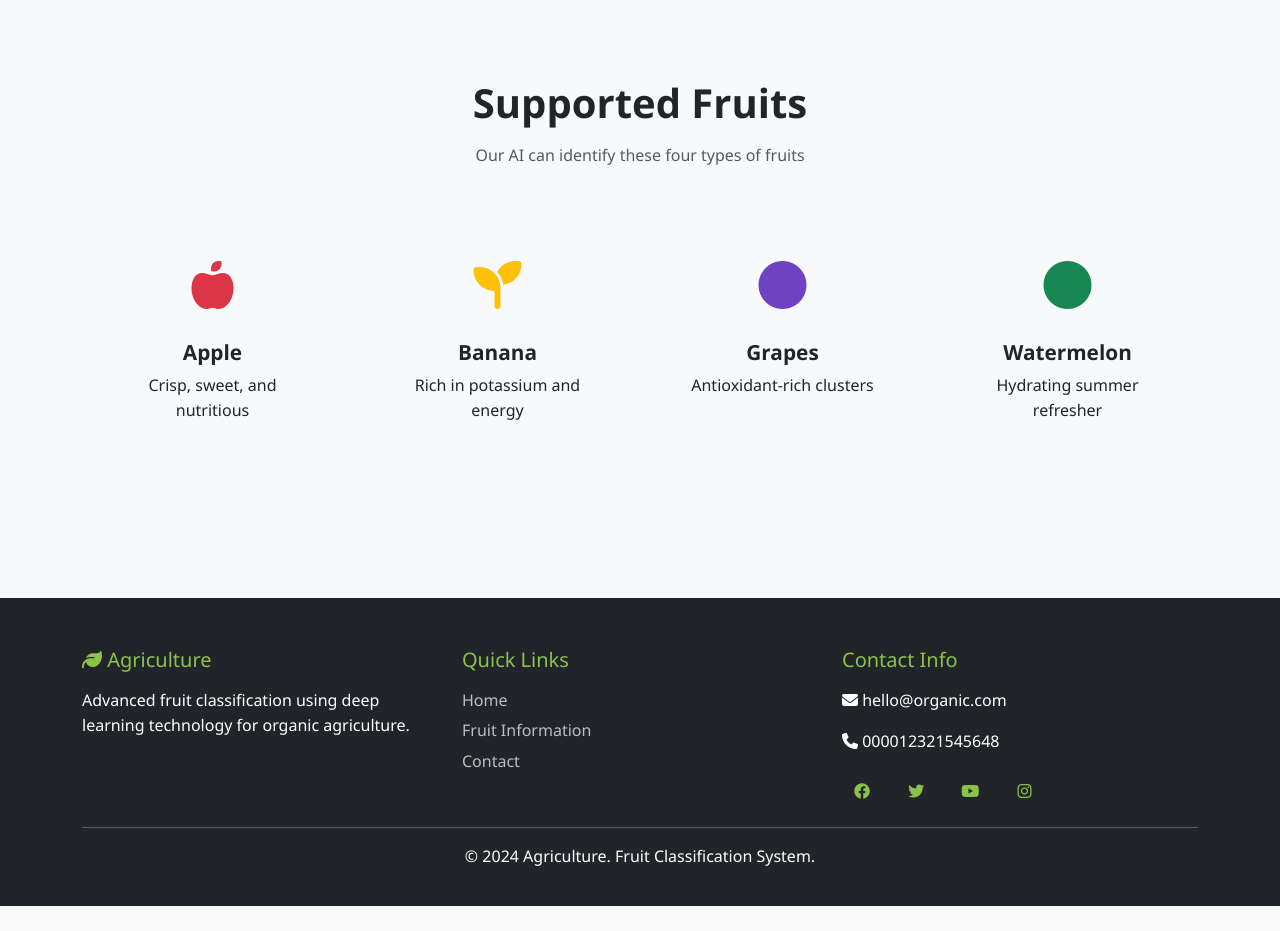
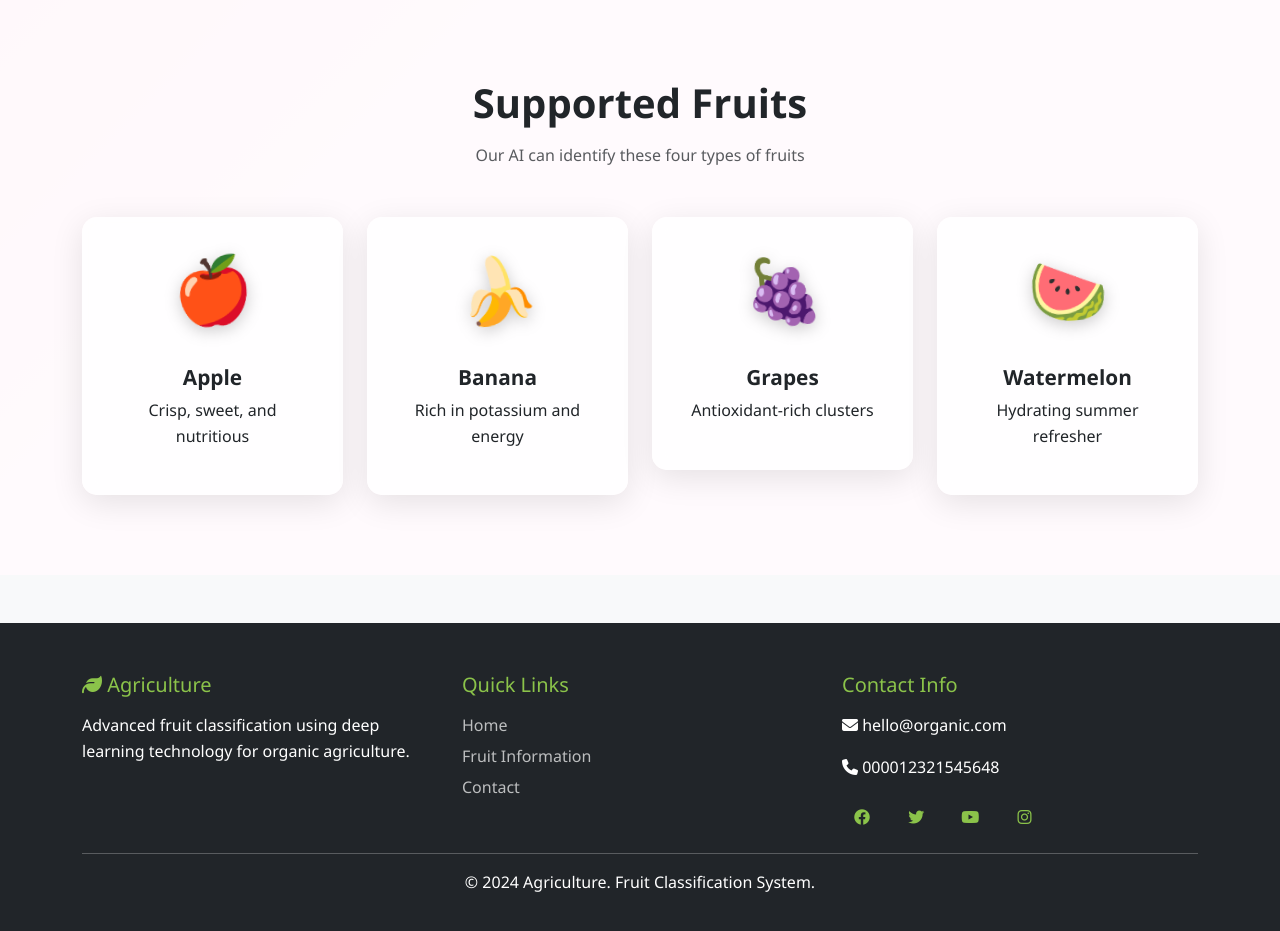
Before and after one commit to zrtnhp0406/web_CV_classifi_AWGB, a Flask app: page / in a window 1280 px wide. Shown: the part 2284-3215 px from the top of the page. Before the commit the page ends 3190 px from the top, so only its background shows below. Run offline with Flask 3, Linux system fonts and the light colour scheme.

Commit message:
Enhance the website's appearance with new icons, background and transitions
Updates the CSS to add a gradient background, emoji icons, and improved fruit card styling.

Replit-Commit-Author: Agent
Replit-Commit-Session-Id: e55c6283-fe92-4c96-9f83-b6359ba0516e
Replit-Commit-Screenshot-Url: https://storage.googleapis.com/screenshot-production-us-central1/c890ea22-e969-45fe-bd9b-fa60a2cb238c/667394c8-296e-444d-89a5-d851f226e9a1.jpg

```diff
--- a/static/css/style.css
+++ b/static/css/style.css
@@ -388,10 +388,37 @@ html {
 /* Supported Fruits */
 .supported-fruits {
     padding: var(--section-padding);
-    background: linear-gradient(45deg,
-        rgba(var(--primary), 0.05) 0%,
-        rgba(255, 255, 255, 1) 50%,
-        rgba(var(--secondary), 0.03) 100%);
+    background: linear-gradient(135deg,
+        #ff9a9e 0%,
+        #fecfef 25%,
+        #fecfef 50%,
+        #f093fb 75%,
+        #f5576c 100%);
+    background-size: 400% 400%;
+    animation: gradientMove 8s ease infinite;
+    position: relative;
+}
+
+.supported-fruits::before {
+    content: '';
+    position: absolute;
+    top: 0;
+    left: 0;
+    right: 0;
+    bottom: 0;
+    background: rgba(255, 255, 255, 0.9);
+    z-index: 1;
+}
+
+.supported-fruits .container {
+    position: relative;
+    z-index: 2;
+}
+
+@keyframes gradientMove {
+    0% { background-position: 0% 50%; }
+    50% { background-position: 100% 50%; }
+    100% { background-position: 0% 50%; }
 }
 
 .fruit-item {
@@ -399,16 +426,36 @@ html {
     padding: 30px;
     border-radius: var(--border-radius);
     transition: var(--transition);
+    background: rgba(255, 255, 255, 0.8);
+    backdrop-filter: blur(10px);
+    border: 2px solid rgba(var(--primary), 0.2);
+    box-shadow: 0 8px 32px rgba(0, 0, 0, 0.1);
 }
 
 .fruit-item:hover {
-    transform: translateY(-5px);
-    box-shadow: var(--shadow);
+    transform: translateY(-15px) scale(1.05);
+    box-shadow: 0 20px 50px rgba(0, 0, 0, 0.2);
+    border-color: rgb(var(--primary));
+    background: rgba(255, 255, 255, 0.95);
 }
 
 .fruit-icon {
     font-size: 3rem;
     margin-bottom: 1rem;
+}
+
+.fruit-emoji-large {
+    font-size: 4rem;
+    display: inline-block;
+    animation: bounceIcon 3s ease-in-out infinite;
+    filter: drop-shadow(0 4px 8px rgba(0,0,0,0.2));
+}
+
+@keyframes bounceIcon {
+    0%, 100% { transform: translateY(0px) rotate(0deg); }
+    25% { transform: translateY(-10px) rotate(-5deg); }
+    50% { transform: translateY(-15px) rotate(0deg); }
+    75% { transform: translateY(-10px) rotate(5deg); }
 }
 
 .fruit-item h5 {
--- a/templates/index.html
+++ b/templates/index.html
@@ -118,7 +118,7 @@
             <div class="col-lg-3 col-md-6">
                 <div class="fruit-item">
                     <div class="fruit-icon">
-                        <i class="fas fa-apple-alt" style="color: #dc3545;"></i>
+                        <span class="fruit-emoji-large">🍎</span>
                     </div>
                     <h5>Apple</h5>
                     <p>Crisp, sweet, and nutritious</p>
@@ -127,7 +127,7 @@
             <div class="col-lg-3 col-md-6">
                 <div class="fruit-item">
                     <div class="fruit-icon">
-                        <i class="fas fa-seedling" style="color: #ffc107;"></i>
+                        <span class="fruit-emoji-large">🍌</span>
                     </div>
                     <h5>Banana</h5>
                     <p>Rich in potassium and energy</p>
@@ -136,7 +136,7 @@
             <div class="col-lg-3 col-md-6">
                 <div class="fruit-item">
                     <div class="fruit-icon">
-                        <i class="fas fa-circle" style="color: #6f42c1;"></i>
+                        <span class="fruit-emoji-large">🍇</span>
                     </div>
                     <h5>Grapes</h5>
                     <p>Antioxidant-rich clusters</p>
@@ -145,7 +145,7 @@
             <div class="col-lg-3 col-md-6">
                 <div class="fruit-item">
                     <div class="fruit-icon">
-                        <i class="fas fa-circle" style="color: #198754;"></i>
+                        <span class="fruit-emoji-large">🍉</span>
                     </div>
                     <h5>Watermelon</h5>
                     <p>Hydrating summer refresher</p>
```
